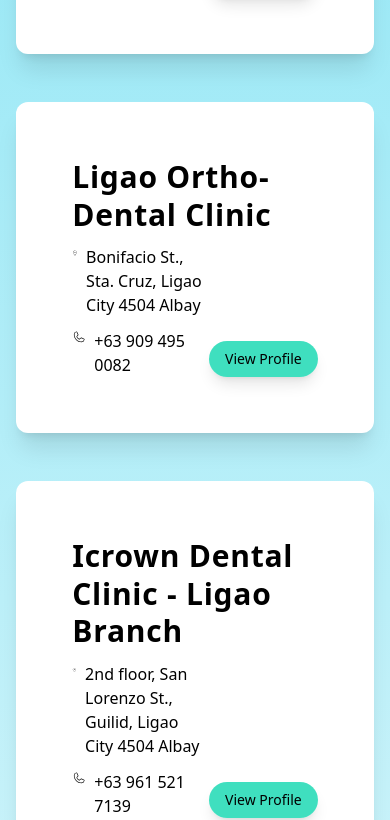
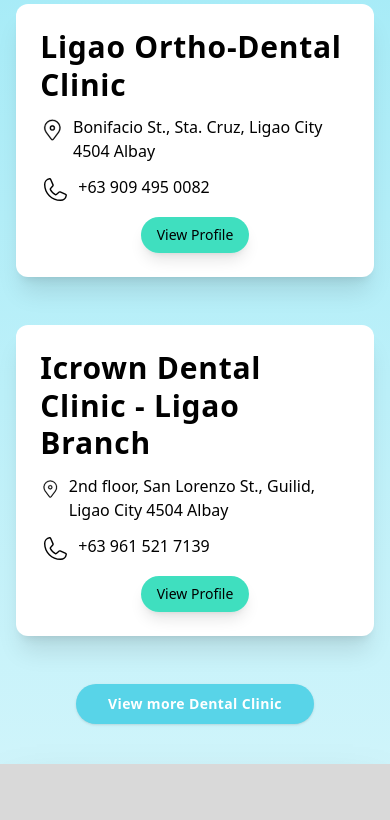
Before and after one commit to awyyyn/dentiwhere, a React (Vite) app: page / in a window 390 px wide. Shown: the part 3324-4144 px from the top of the page. Built offline with nearby package versions, Linux system fonts and the light colour scheme; no server answers.

Commit message:
minor responsive ui updates

```diff
--- a/src/components/shared/footer/footer.tsx
+++ b/src/components/shared/footer/footer.tsx
@@ -54,9 +54,9 @@
               </div>
           </div>
         </div>
-        <div className='space-y-3 flex flex-col items-center'>
+        <div className='space-y-3 flex flex-col sm:items-center'>
           <h1 className='text-lg font-bold sm:text-2xl'>For Patients</h1>
-          <div className='space-y-3 pl-10'>
+          <div className='space-y-3 sm:pl-10 pl-5'>
             {patientLinks.map(({name, path}, indx) => (
               <Link to={path} key={`patient-link-${path}-${indx}`} className='block'>
                 {name}
@@ -64,9 +64,9 @@
             ))}
           </div>
         </div>
-        <div className='space-y-3   flex flex-col items-center'>
+        <div className='space-y-3  flex flex-col sm:items-center'>
           <h1 className='text-lg font-bold sm:text-2xl'>For Doctors</h1>
-          <div className='space-y-3 pl-10'>
+          <div className='space-y-3 sm:pl-10 pl-5' >
             {doctorsLinks.map(({name, path}, indx) => (
               <Link to={path} key={`doctor-link-${path}-${indx}`} className='block'>
                 {name}
--- a/src/components/shared/loader/loader.tsx
+++ b/src/components/shared/loader/loader.tsx
@@ -1,4 +1,4 @@
-import React from 'react'
+
 
 export default function Loader() {
   return (
--- a/src/pages/public/home/__components/hero/hero.tsx
+++ b/src/pages/public/home/__components/hero/hero.tsx
@@ -12,7 +12,7 @@
 export default function Hero() {
   return (
     <section className='flex justify-center items-center h-dvh md:h-[80dvh] lg:h-dvh relative'>
-        <img src={logo} className='absolute top-14 left-14' />
+        <img src={logo} className='absolute lg:top-14 lg:left-14 h-20 w-20 top-2 left-8 md:w-40 md:h-40' />
         <div className='relative justify-between flex items-center w-11/12 md:w-10/12 h-[80dvh]'>
             <div className='hidden md:flex relative w-[30%] '>
                 <img src={dentist} alt='Dentist' className='object-contain ml-20 scale-[200%] lg:scale-125 z-0'/>
--- a/src/pages/public/home/__components/list-of-clinics/card.tsx
+++ b/src/pages/public/home/__components/list-of-clinics/card.tsx
@@ -12,22 +12,22 @@
 
 export default function Clinic({clinic}: ClinicProps) {
   return (
-    <div className='bg-white rounded-xl shadow-xl p-14 space-y-3'>
+    <div className='bg-white rounded-xl shadow-xl p-6 md:p-14 space-y-3'>
       <h1 className='text-3xl font-extrabold tracking-wide leading-tight'>
         {clinic.name}
       </h1>
-      <div className="flex justify-between ">
+      <div className="flex justify-between gap-y-3 md:gap-y-0 flex-col md:flex-row ">
         <div className="space-y-3">
           <div className='flex space-x-2'>
-            <CiLocationOn />
+            <CiLocationOn size={30} strokeWidth={0.3} />
             <p>{clinic.location}</p>
           </div>
           <div className='flex space-x-2'>
-            <PiPhoneLight />
+            <PiPhoneLight size={30} strokeWidth={0.3} />
             <p>{clinic.contacts.join(', ')}</p>
           </div>
         </div>
-        <div className="self-end">
+        <div className="md:self-end self-center">
           <Button className="btn-1 hover:bg-1 transition-all duration-300 shadow-2xl">View Profile</Button>
         </div>
       </div>
--- a/src/pages/public/home/__components/list-of-clinics/list-of-clinics.tsx
+++ b/src/pages/public/home/__components/list-of-clinics/list-of-clinics.tsx
@@ -14,7 +14,7 @@
     {
         name: "Ligao Ortho-Dental Clinic",
         location: `
-            Bonifacio St., Sta. Cruz, Ligao City \n\n\n\n\n
+            Bonifacio St., Sta. Cruz, Ligao City
             4504 Albay
         `,
         contacts: ['+63 909 495 0082']
@@ -33,7 +33,7 @@
 
 
     return (
-        <div className='mx-auto  w-11/12 md:w-10/12 py-20 space-y-5 md:space-y-10'>
+        <div className='mx-auto  w-11/12 md:w-10/12 py-10 sm:py-20 space-y-5 md:space-y-10'>
             <SectionHeader
                 title="Dental Clinics Available"
                 description="We have Doctors in these hospitals who are ready to serve you!"
@@ -49,7 +49,10 @@
                     />
                 )}
                 <div className="self-center">
-                    <Button className=" bg-[#58D4E8] hover:bg-[#58D4E8] rounded-full text-white hover:shadow-lg hover:shadow-gray-300  transition-all duration-300">
+                    <Button
+                        className=" bg-[#58D4E8] hover:bg-[#58D4E8] rounded-full text-white hover:shadow-lg hover:shadow-gray-300  transition-all duration-300 font-extrabold tracking-wide"
+                        size={"lg"}
+                    >
                         View more Dental Clinic
                     </Button>
                 </div>
```
